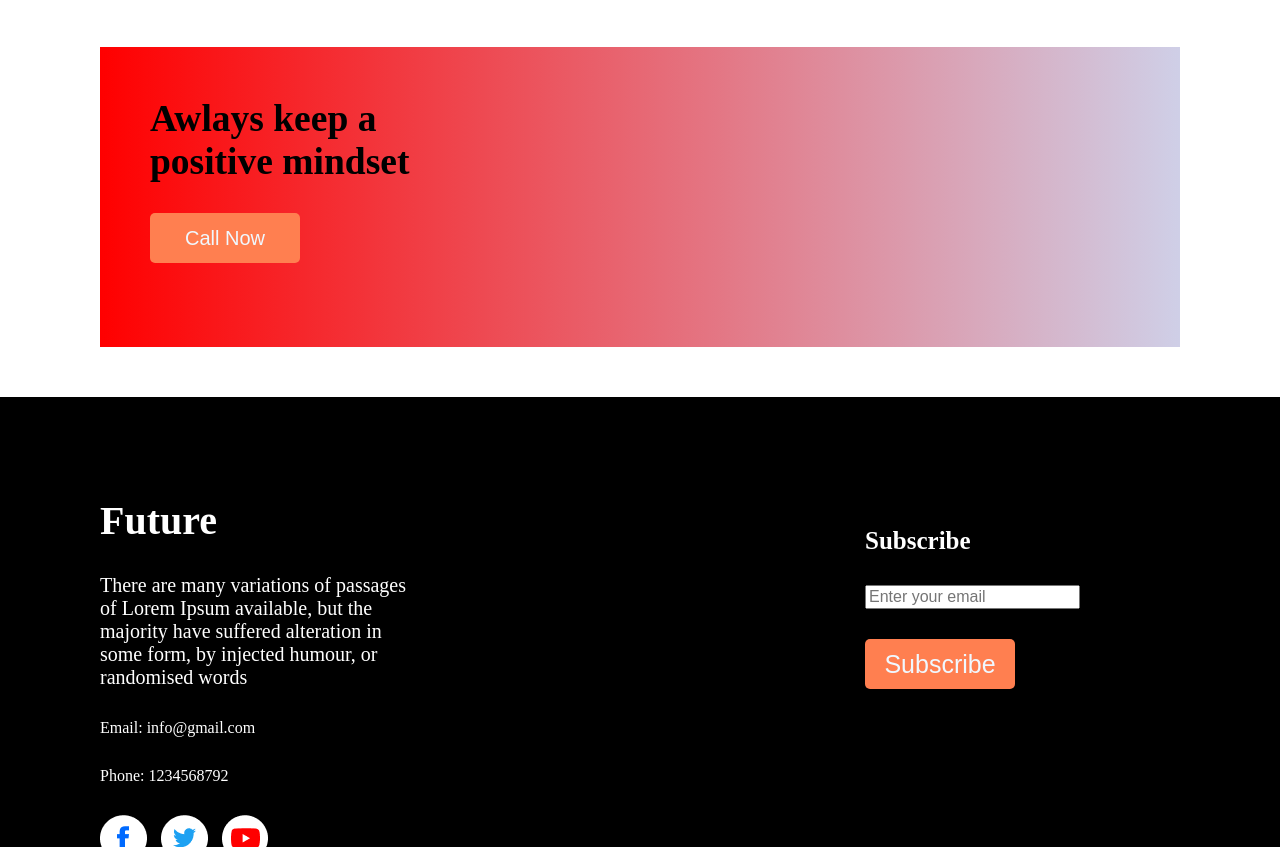
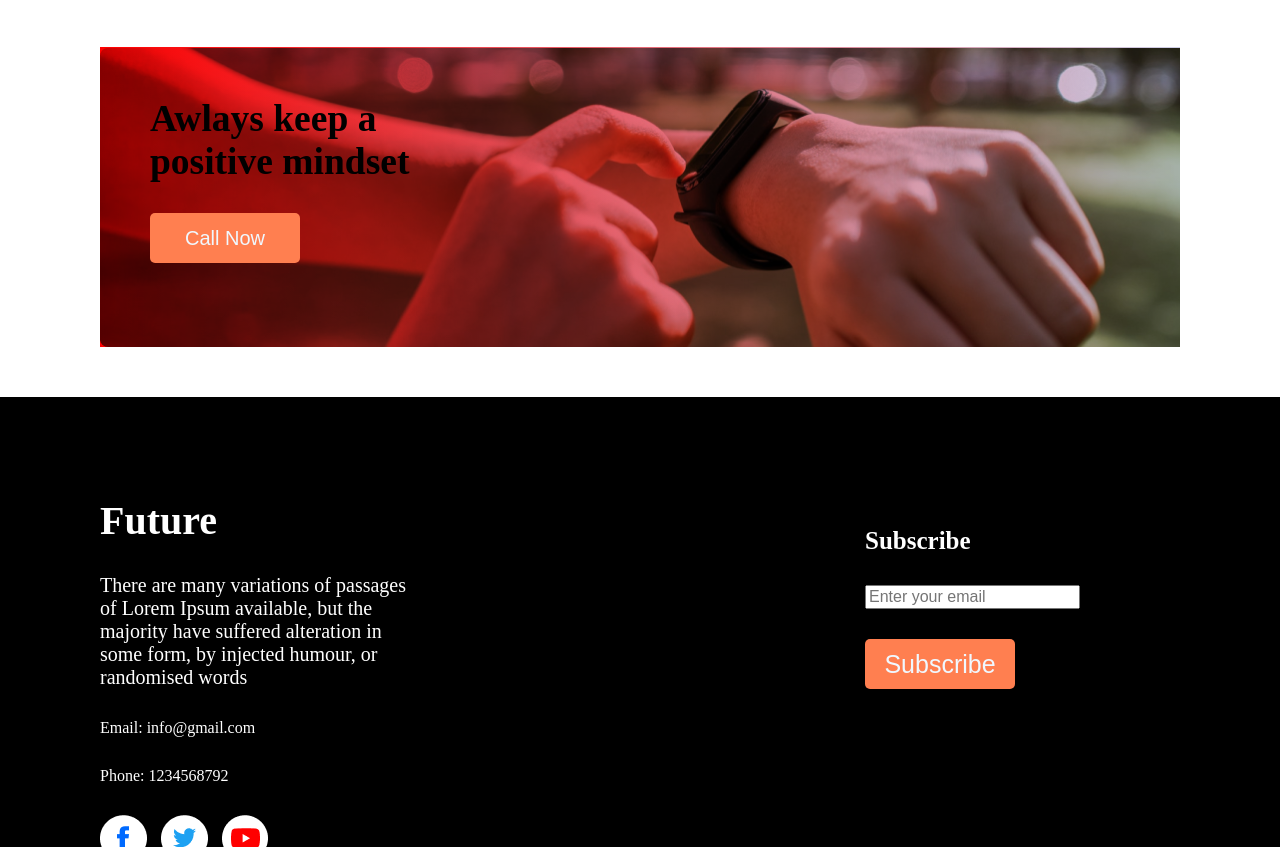
Before and after one commit to v-selfnet/new-year-deploy, a plain HTML site: page index.html in a window 1280 px wide. Shown: the part 1973-2820 px from the top of the page. Drawn offline with Linux system fonts and the light colour scheme.

Commit message:
css modify

```diff
--- a/style.css
+++ b/style.css
@@ -112,10 +112,11 @@
     margin-bottom: 20px;
 }
 
+/* Watch */
 .sec-watch {
     margin: 50px 100px;
     height: 300px;
-    background-image: url(/images/watch.png), linear-gradient(to right, red, rgb(207, 207, 231));
+    background-image: url(watch.png), linear-gradient(to right, red, rgb(207, 207, 231));
     background-blend-mode: multiply;
     background-size: cover;
 }
```
